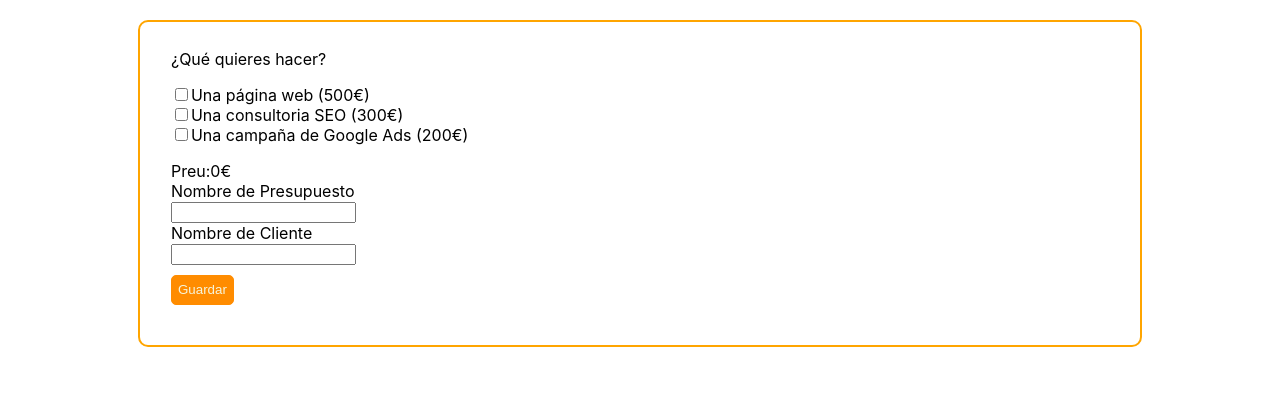
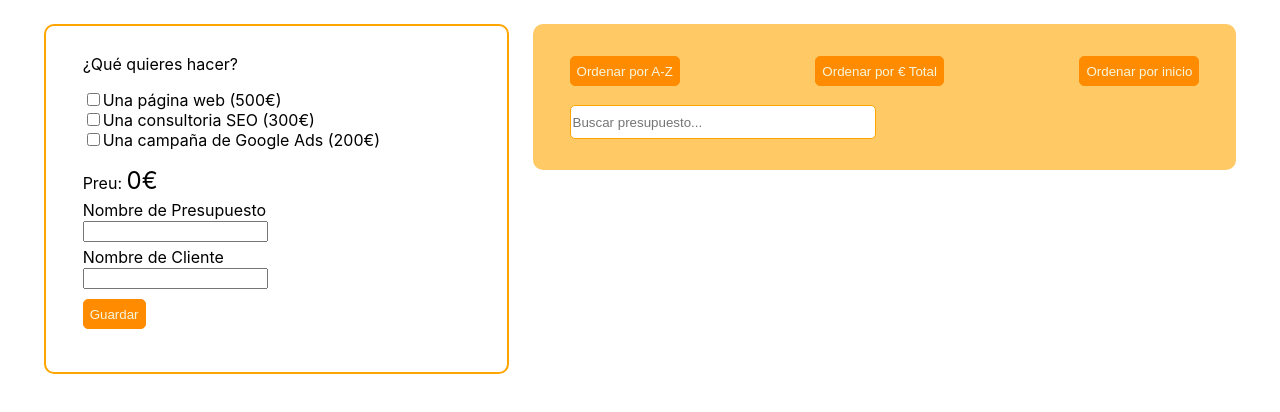
Before and after one commit to yokkit/s7ReactPressupost, a React (Create React App) app: page /pressupost in a window 1280 px wide. Shown: the top 412 px of the page. Built offline with nearby package versions, Linux system fonts and the light colour scheme.

Commit message:
exercici9

```diff
--- a/src/components/input/InputPressupost.js
+++ b/src/components/input/InputPressupost.js
@@ -25,22 +25,27 @@ const InputPressupost = (props) => {
 
   const valueHandlerWeb = (event) => {
     if (event.target.checked) {
-      setPressupost({ ...pressupost, preuWeb: parseInt(event.target.value) });
+      setPressupost((prevState) => {
+        return { ...prevState, preuWeb: parseInt(event.target.value) };
+      });
       setIsPanel(true);
     } else {
-      setPressupost({
-        ...pressupost,
+      setPressupost((prevState) => {
+        return {
+          ...prevState,
           preuWeb: 0,
           numPaginas: 0,
           numIdiomas: 0,
+        };
       });
       setIsPanel(false);
     }
   };
 
   const resetPressupost = () => {
-    setPressupost({
-      ...pressupost,
+    setPressupost((prevState) => {
+      return {
+        ...prevState,
         idNum: 0,
         total: 0,
         numPaginas: 0,
@@ -50,23 +55,32 @@ const InputPressupost = (props) => {
         preuAds: 0,
         nomPressupost: "",
         nomClient: "",
+      };
     });
   };
   const valueHandlerConsult = (event) => {
     if (event.target.checked) {
-      setPressupost({
-        ...pressupost,
+      setPressupost((prevState) => {
+        return {
+          ...prevState,
           preuConsult: parseInt(event.target.value),
+        };
       });
     } else {
-      setPressupost({ ...pressupost, preuConsult: 0 });
+      setPressupost((prevState) => {
+        return { ...prevState, preuConsult: 0 };
+      });
     }
   };
   const valueHandlerAds = (event) => {
     if (event.target.checked) {
-      setPressupost({ ...pressupost, preuAds: parseInt(event.target.value) });
+      setPressupost((prevState) => {
+        return { ...prevState, preuAds: parseInt(event.target.value) };
+      });
     } else {
-      setPressupost({ ...pressupost, preuAds: 0 });
+      setPressupost((prevState) => {
+        return { ...prevState, preuAds: 0 };
+      });
     }
   };
 
@@ -76,7 +90,9 @@ const InputPressupost = (props) => {
       pressupost.numPaginas * pressupost.numIdiomas * 30 +
       pressupost.preuConsult +
       pressupost.preuAds;
-    setPressupost({ ...pressupost, total: totalAmount });
+    setPressupost((prevState) => {
+      return { ...prevState, total: totalAmount };
+    });
   };
 
   const storeLocalstorage = () => {
@@ -104,20 +120,31 @@ const InputPressupost = (props) => {
     ]
   );
 
-  useEffect(() =>{
-    setPressupost({...pressupost, idNum: count})
+  useEffect(
+    () => {
+      setPressupost((prevState) => {
+        return { ...prevState, idNum: count };
+      });
     },
     // eslint-disable-next-line
-  [count]);
+    [count]
+  );
 
   const closeHandler = () => {
     setShowInfo(null);
   };
   const nomHandler = (event) => {
     if (event.target.id === "nomPressupost") {
-      setPressupost({ ...pressupost, nomPressupost: event.target.value });
+      setPressupost((prevState) => {
+        return {
+          ...prevState,
+          nomPressupost: event.target.value.toUpperCase(),
+        };
+      });
     } else if (event.target.id === "nomClient") {
-      setPressupost({ ...pressupost, nomClient: event.target.value });
+      setPressupost((prevState) => {
+        return { ...prevState, nomClient: event.target.value.toUpperCase() };
+      });
     }
     return;
   };
@@ -180,7 +207,7 @@ const InputPressupost = (props) => {
             />
             <label htmlFor="ads">Una campaña de Google Ads (200&euro;)</label>
           </div>
-          <p className={classes.preuTotal}>Preu:{pressupost.total}&euro;</p>
+          <p className={classes.preuTotal}>Preu: <span>{pressupost.total}&euro;</span></p>
           {isSubmit && !pressupost.total && (
             <p className={classes.warning}>***Por favor, indica peticiones</p>
           )}
--- a/src/components/input/InputPressupost.module.css
+++ b/src/components/input/InputPressupost.module.css
@@ -7,6 +7,7 @@
 }
 .label {
     display: block;
+    margin-top: 5px;
 }
 .saveButton {
     margin: 10px 0 30px;
@@ -14,6 +15,9 @@
 .preuTotal {
     margin-bottom: 0;
 }
+.preuTotal span{
+    font-size: 1.5rem;
+}
 .warning {
     color: red;
     font-size: 10px;
--- a/src/components/show/ShowPressupost.js
+++ b/src/components/show/ShowPressupost.js
@@ -8,7 +8,7 @@ const ShowPressupostStyle = styled.div`
   padding: 1% 3%;
   margin: 2% 1%;
   border-radius: 10px;
-  flex-grow: 2;
+  flex-grow: 3;
 `;
 
 const ButtonsArea = styled.div`
@@ -17,53 +17,126 @@ const ButtonsArea = styled.div`
   margin-top: 20px;
 `;
 
+const SearchInputStyle = styled.div`
+  margin: 3% 0;
+  input {
+    width: 300px;
+    height: 30px;
+    border-radius: 5px;
+    border: 1px solid orange;
+  }
+`;
+
 const ShowPressupost = (props) => {
   const [orderKey, setOrderKey] = useState(0);
+  const [searchWords, setSearchWords] = useState("");
+  const [filteredArr, setFilteredArr] = useState([]);
 
-  useEffect(() => {
-    const sortArray = (key) => {
+  useEffect(
+    () => {
+      const sortArray = (key, arr) => {
         const keys = {
-        "az": "nomPressupost",
-        "totalAm": "total",
-        "reset": "idNum",
+          az: "nomPressupost",
+          totalAm: "total",
+          reset: "idNum",
         };
         const sortProperty = keys[key];
-      const sorted = [...props.arrPressupost].sort((item1, item2) => {
+        const sorted = [...arr].sort((item1, item2) => {
           let x = item1[sortProperty];
           let y = item2[sortProperty];
           return x < y ? -1 : x > y ? 1 : 0;
         });
-      props.setArrPressupost(sorted);
+        return sorted;
       };
-    sortArray(orderKey);
+      let sortedArr;
+      if (filteredArr.length > 0) {
+        sortedArr = sortArray(orderKey, filteredArr);
+        setFilteredArr(sortedArr);
+      } else {
+        sortedArr = sortArray(orderKey, props.arrPressupost);
+        props.setArrPressupost(sortedArr);
+      }
     },
     // eslint-disable-next-line
-  [orderKey]);
+    [orderKey]
+  );
 
+  const searchWordsHandler = (event) => {
+    let words = event.target.value.toUpperCase();
+    setSearchWords(words);
+  };
+
+  // 完全一致でなくとも検索できる方法を考える
+  useEffect(
+    () => {
+      const filterArray = (words) => {
+        const filtered = [...props.arrPressupost].filter((item) =>
+          item.nomPressupost.includes(words)
+        );
+        setFilteredArr(filtered);
+      };
+      if (searchWords.length > 0) {
+        filterArray(searchWords);
+      } else {
+        setFilteredArr([]);
+      }
+      return () => {};
+    },
+    // eslint-disable-next-line
+    [searchWords]
+  );
 
   return (
     <React.Fragment>
-      {props.arrPressupost.length > 0 && (
+      {/* {props.arrPressupost.length > 0 &&  */}
+      {/* ( */}
       <ShowPressupostStyle>
         <ButtonsArea>
-            <Button type="button" value="az" onClick={e => setOrderKey(e.target.value)}>
+          <Button
+            type="button"
+            value="az"
+            onClick={(e) => setOrderKey(e.target.value)}
+          >
             Ordenar por A-Z
           </Button>
-            <Button type="button" value="totalAm" onClick={e => setOrderKey(e.target.value)}>
+          <Button
+            type="button"
+            value="totalAm"
+            onClick={(e) => setOrderKey(e.target.value)}
+          >
             Ordenar por &euro; Total
           </Button>
-            <Button type="button" value="reset" onClick={e => setOrderKey(e.target.value)}>
+          <Button
+            type="button"
+            value="reset"
+            onClick={(e) => setOrderKey(e.target.value)}
+          >
             Ordenar por inicio
           </Button>
         </ButtonsArea>
-          {props.arrPressupost.map((pressupost) => (
+        <SearchInputStyle>
+          <input
+            type="text"
+            placeholder="Buscar presupuesto..."
+            onChange={searchWordsHandler}
+          />
+        </SearchInputStyle>
+        {filteredArr.length === 0
+          ? props.arrPressupost.map((pressupost) => (
+              <ShowPressupostItem
+                key={pressupost.idNum}
+                pressupost={pressupost}
+              ></ShowPressupostItem>
+            ))
+          : filteredArr.map((pressupost) => (
               <ShowPressupostItem
                 key={pressupost.idNum}
                 pressupost={pressupost}
               ></ShowPressupostItem>
             ))}
       </ShowPressupostStyle>
-      )}
+      {/* ) */}
+      {/* } */}
     </React.Fragment>
   );
 };
--- a/src/pages/Pressupost.js
+++ b/src/pages/Pressupost.js
@@ -7,7 +7,7 @@ const PressupostStyle = styled.div`
   display: flex;
   flex-wrap: wrap;
   align-items: flex-start;
-  width: 80%;
+  width: 95%;
   margin: auto;
 `;
 const Pressupost = () => {
```
Lines whose indentation alone changed are shown as unchanged.
